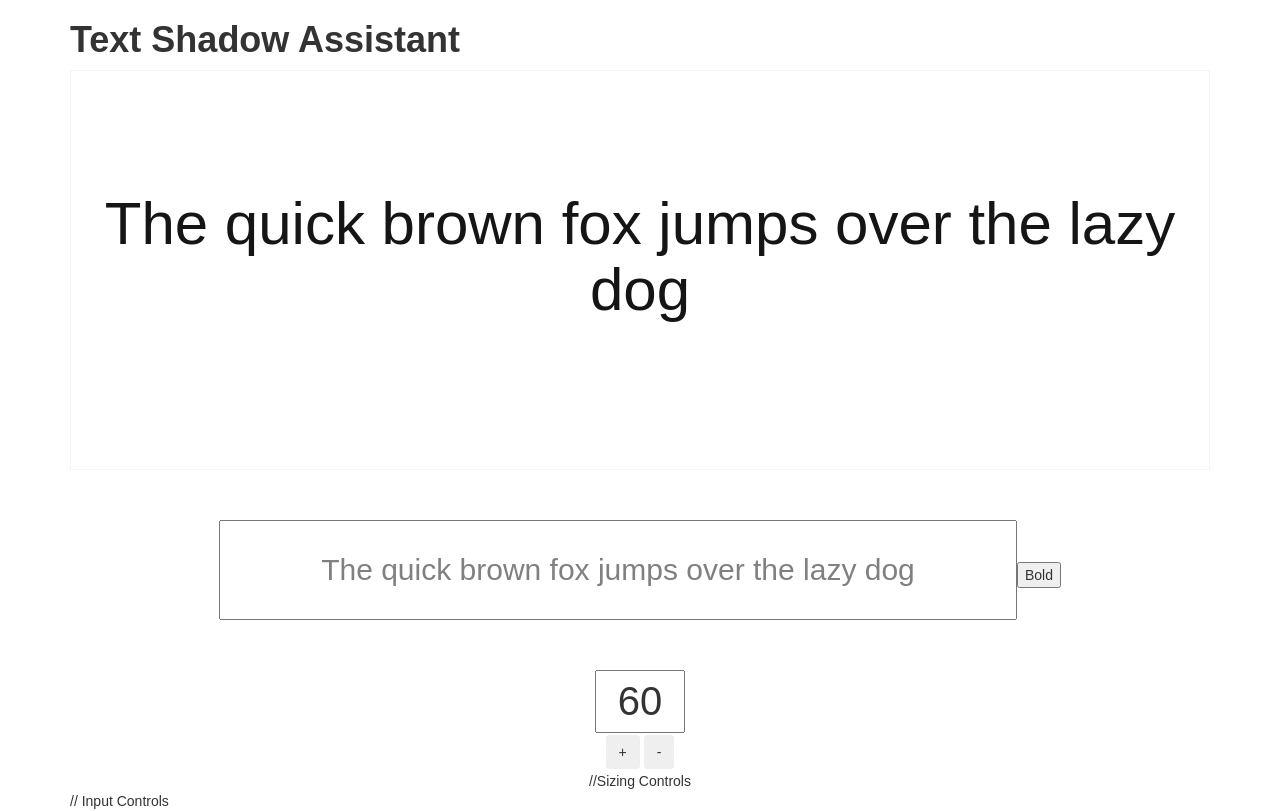
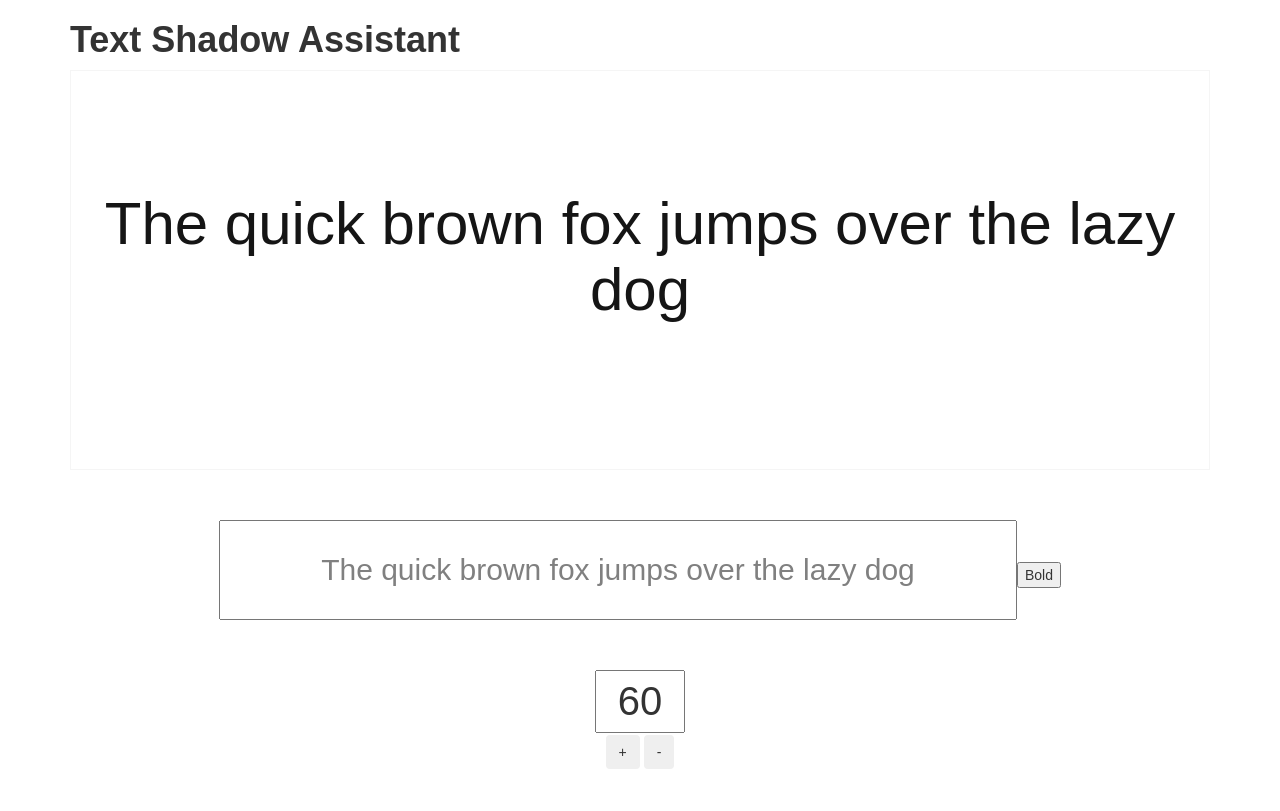
Before and after one commit to nseyf/text-shadow-assist, a React (Create React App) app: page / in a window 1280 px wide. Built offline with nearby package versions, Linux system fonts and the light colour scheme.

Commit message:
fixed warnings

```diff
--- a/src/components/TextShadowAssist.js
+++ b/src/components/TextShadowAssist.js
@@ -26,7 +26,7 @@ updateWord(e) {
 
 updateFontSize(e) {
   this.setState({
-    fontSize: parseInt(e.target.value) ? parseInt(e.target.value) : 10
+    fontSize: parseInt(e.target.value, 10) ? parseInt(e.target.value, 10) : 0
   })
 }
 
@@ -91,12 +91,12 @@ textAlign: "center"
       <button className="btn" style={{margin: "2px"}} onClick={()=> {this.setState({fontSize: this.state.fontSize -= 1})}}>-</button>
       </div>
 
-      </div> //Sizing Controls
+      </div>
 
       </div>
-      // Input Controls
+
       </div>
-      // Container End
+
     )
   }
 }
```
